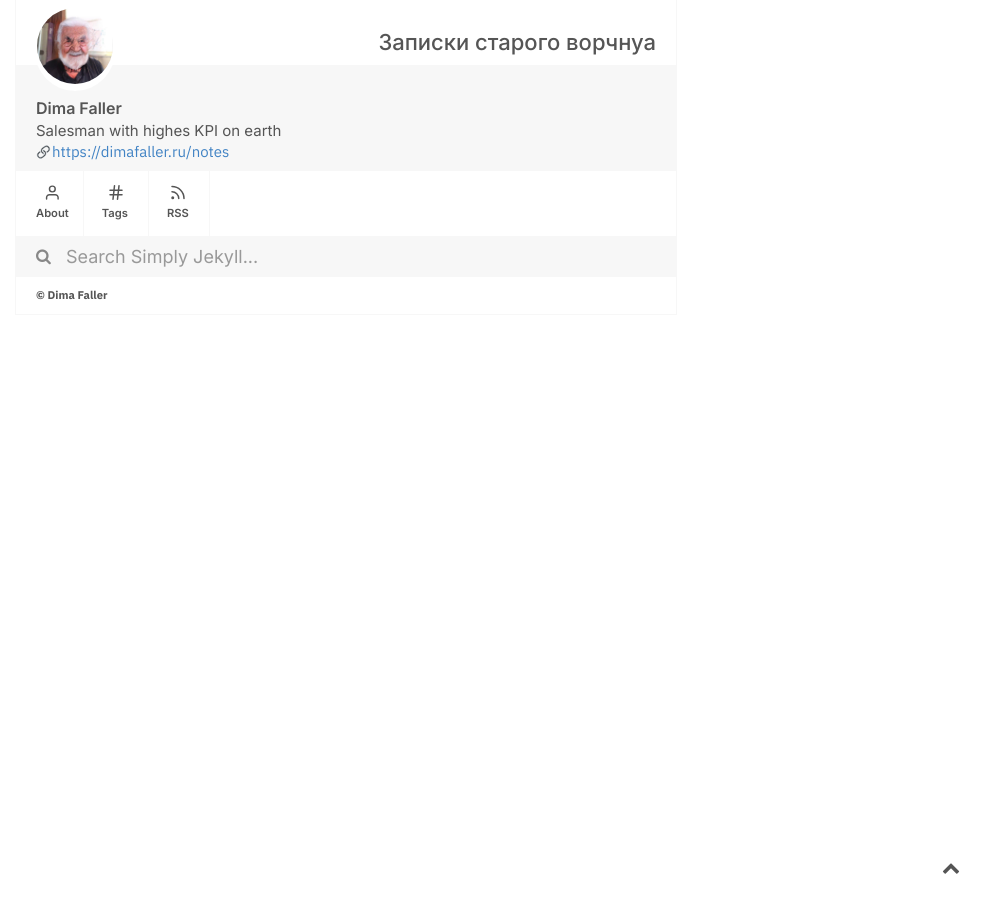
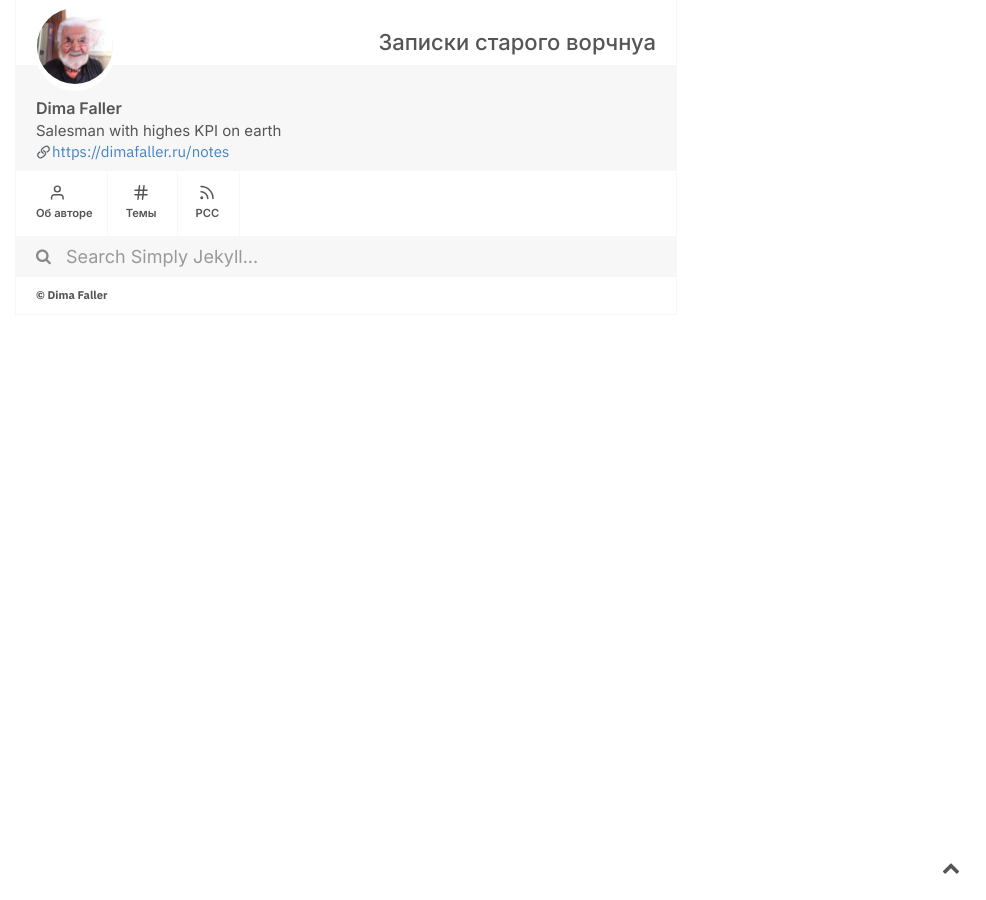
Before and after one commit to dimafaller/blog, a Jekyll site: the page built from index.md, in a window 1280 px wide. Shown: the whole page, without its empty margins (294-1280 px from the left). Built offline with Jekyll 4.4.1, drawn with Linux system fonts in a browser that asks for light colours.

Commit message:
cosmetics && translation

```diff
--- a/_includes/comments.html
+++ b/_includes/comments.html
@@ -17,5 +17,5 @@
         (d.head || d.body).appendChild(s);
         })();
     </script>
-    <noscript>Please enable JavaScript to view the <a href="https://disqus.com/?ref_noscript">comments powered by Disqus.</a></noscript>
+    <noscript>Please enable JavaScript to view the <a href="https://disqus.com/?ref_noscript">Комментарии работают на Дискусе</a></noscript>
 {%- endif -%}
--- a/_includes/contextmenu.html
+++ b/_includes/contextmenu.html
@@ -3,17 +3,17 @@
     <ul class="context-menu__items">
       <li class="context-menu__item">
             <a href="#" class="context-menu__link" data-action="backlinks">
-              View Linked References
+              Посмотреть похожие референсы
             </a>
       </li>
       <li class="context-menu__item">
             <a href="#" class="context-menu__link" data-action="related-posts">
-              View Related Posts
+              Посмотреть похожие записи
             </a>
       </li>
       <li class="context-menu__item">
         <a href="#" class="context-menu__link" data-action="new-tab">
-          Open in new tab
+          Открыть в новой вкладке
         </a>
       </li>
     </ul>
--- a/_includes/header.html
+++ b/_includes/header.html
@@ -6,8 +6,8 @@
         </div>
 
         <div class="notes-page-main-heading">
-            <p class="notes-page-heading"><a href="/notes">Notes and Thoughts</a></p>
-            <p class="notes-page-tagline">The journey from raw thoughts to <a href="/">blogposts</a></p>
+            <p class="notes-page-heading"><a href="/notes">Короткие мысли. Типа твиттер</a></p>
+            <p class="notes-page-tagline">Короткие мысли<a href="/">blogposts</a></p>
         </div>
     </div>
     <div class="searchbar search-container">
@@ -61,7 +61,7 @@
                 <path d="M21 11H6.83l3.58-3.59L9 6l-6 6 6 6 1.41-1.41L6.83 13H21z"/>
             </svg>
         </div>
-        <p class="back-p">Notes</p>
+        <p class="back-p">Записи</p>
     </div>
     {%- endif -%}
 </header>
@@ -99,7 +99,7 @@
                     <path d="M20.9777 21.6138V19.6138C20.9777 18.553 20.5563 17.5356 19.8061 16.7854C19.056 16.0353 18.0386 15.6138 16.9777 15.6138H8.97768C7.91682 15.6138 6.8994 16.0353 6.14926 16.7854C5.39911 17.5356 4.97768 18.553 4.97768 19.6138V21.6138"  stroke-width="2" stroke-linecap="round" stroke-linejoin="round"/>
                     <path d="M12.9777 11.6138C15.1868 11.6138 16.9777 9.82298 16.9777 7.61385C16.9777 5.40471 15.1868 3.61385 12.9777 3.61385C10.7685 3.61385 8.97768 5.40471 8.97768 7.61385C8.97768 9.82298 10.7685 11.6138 12.9777 11.6138Z" stroke-width="2" stroke-linecap="round" stroke-linejoin="round"/>
                 </svg>
-                <p class="home-p">About</p>
+                <p class="home-p">Об авторе</p>
             </a>
         </div>
         <div class="categories">
@@ -110,7 +110,7 @@
                 <path d="M10 3.5L8 21.5"  stroke-width="2" stroke-linecap="round" stroke-linejoin="round"/>
                 <path d="M16 3.5L14 21.5"  stroke-width="2" stroke-linecap="round" stroke-linejoin="round"/>
             </svg>
-            <p class="categories-p">Tags</p>
+            <p class="categories-p">Темы</p>
             </a>
         </div>
         <div class="rss">
@@ -120,7 +120,7 @@
                     <path d="M4 4.5C8.24346 4.5 12.3131 6.18571 15.3137 9.18629C18.3143 12.1869 20 16.2565 20 20.5"  stroke-width="2" stroke-linecap="round" stroke-linejoin="round"/>
                     <path d="M5 20.5C5.55228 20.5 6 20.0523 6 19.5C6 18.9477 5.55228 18.5 5 18.5C4.44772 18.5 4 18.9477 4 19.5C4 20.0523 4.44772 20.5 5 20.5Z"  stroke-width="2" stroke-linecap="round" stroke-linejoin="round"/>
                 </svg>
-            <p class="rss-p">RSS</p>
+            <p class="rss-p">РСС</p>
             </a>
         </div>
     </div>
@@ -165,7 +165,7 @@
                 <path d="M21 11H6.83l3.58-3.59L9 6l-6 6 6 6 1.41-1.41L6.83 13H21z"/>
             </svg>
         </div>
-        <p class="back-p">Home</p>
+        <p class="back-p">На главную</p>
     </div>
     {%- endif -%}
 </header>
--- a/_includes/related.html
+++ b/_includes/related.html
@@ -16,7 +16,7 @@
 {%- endfor -%}
 {%- if sameTagCount >= minCommonTags-%}
 <div class="related" id="jekyll-seamless-relatedposts">
-    <h4 class="medium-small">Related Notes</h4>
+    <h4 class="medium-small">Похожие заметки</h4>
     <div class="related-wrapper">
     {%- assign maxRelated = 100 -%}
     {%- assign minCommonTags =  1 -%}
@@ -68,7 +68,7 @@
 {%- endfor -%}
 {%- if sameTagCount >= minCommonTags-%}
 <div class="related" id="jekyll-seamless-relatedposts">
-    <h4 class="medium-small">Related Posts</h4>
+    <h4 class="medium-small">Похожие заметки</h4>
     <div class="related-wrapper">
     {%- assign maxRelated = 8 -%}
     {%- assign minCommonTags =  1 -%}
```
Also changed, not shown: _includes/content.html (+1 -1 lines).
